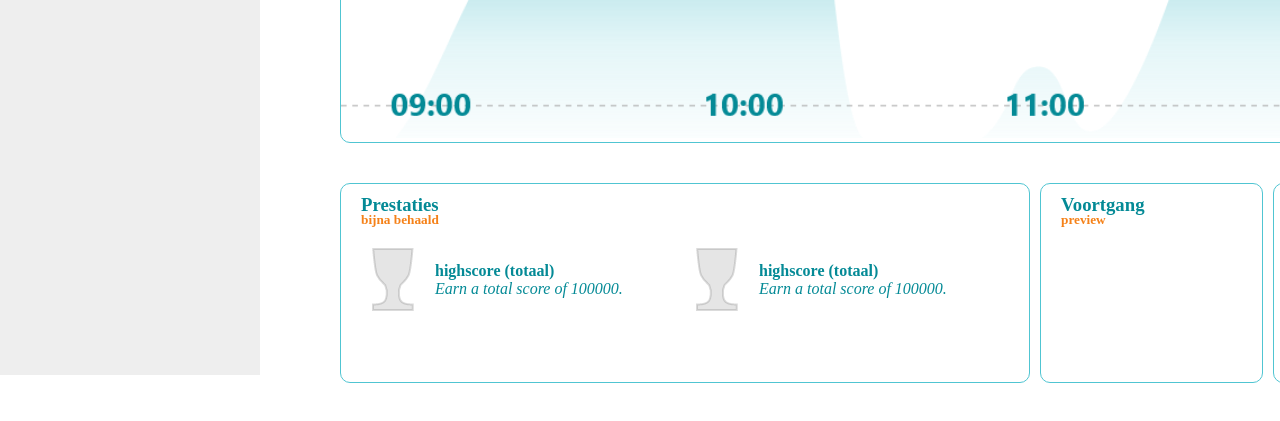
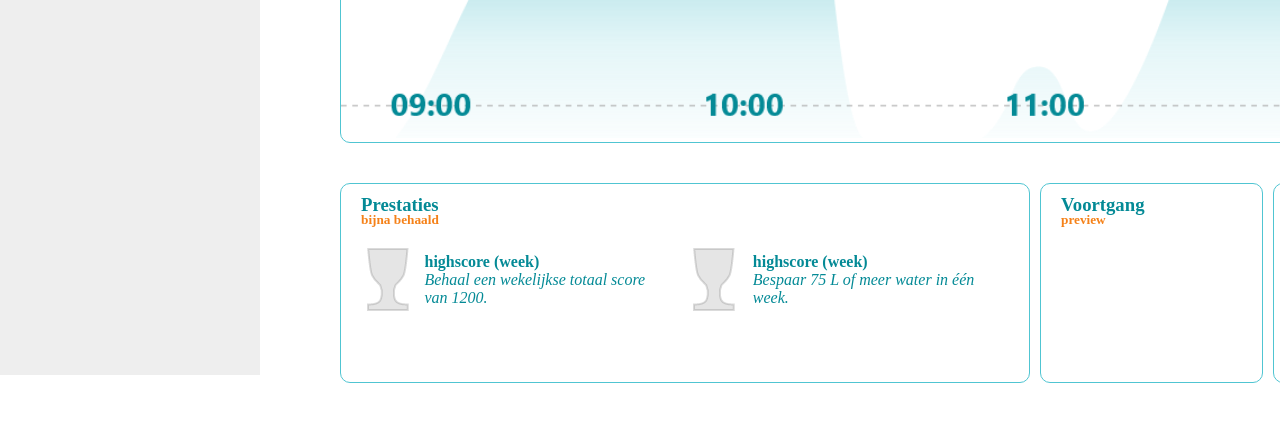
Before and after one commit to Burrely/h2o-web-app, a plain HTML site: page home.html in a window 1280 px wide. Shown: the part 425-846 px from the top of the page. Drawn offline with Linux system fonts and the light colour scheme; a web font is replaced by a local one.

Commit message:
Progress achievement text
Changed the achievements texts from the placeholder text to that of the interface design example.

```diff
--- a/home.html
+++ b/home.html
@@ -63,15 +63,15 @@
                         <div>
                             <div class="graphic unclaimedTrophy"></div>
                             <div>
-                                <h4>highscore (totaal)</h4>
-                                <p><i>Earn a total score of 100000.</i></p>
+                                <h4>highscore (week)</h4>
+                                <p><i>Behaal een wekelijkse totaal score van 1200.</i></p>
                             </div>
                         </div>
                         <div>
                             <div class="graphic unclaimedTrophy"></div>
                             <div>
-                                <h4>highscore (totaal)</h4>
-                                <p><i>Earn a total score of 100000.</i></p>
+                                <h4>highscore (week)</h4>
+                                <p><i>Bespaar 75 L of meer water in één week.</i></p>
                             </div>
                         </div>
                     </section>
```
